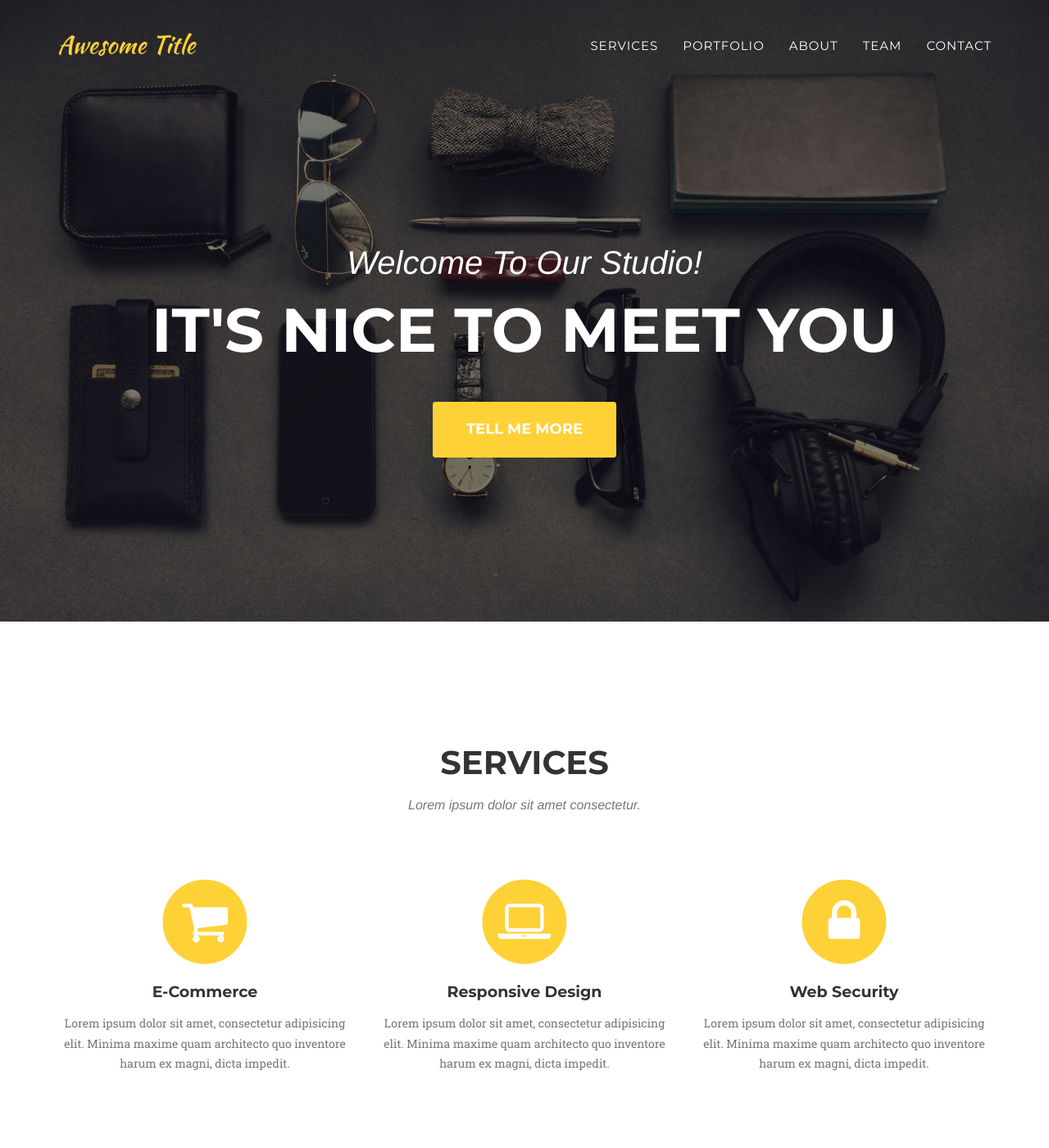
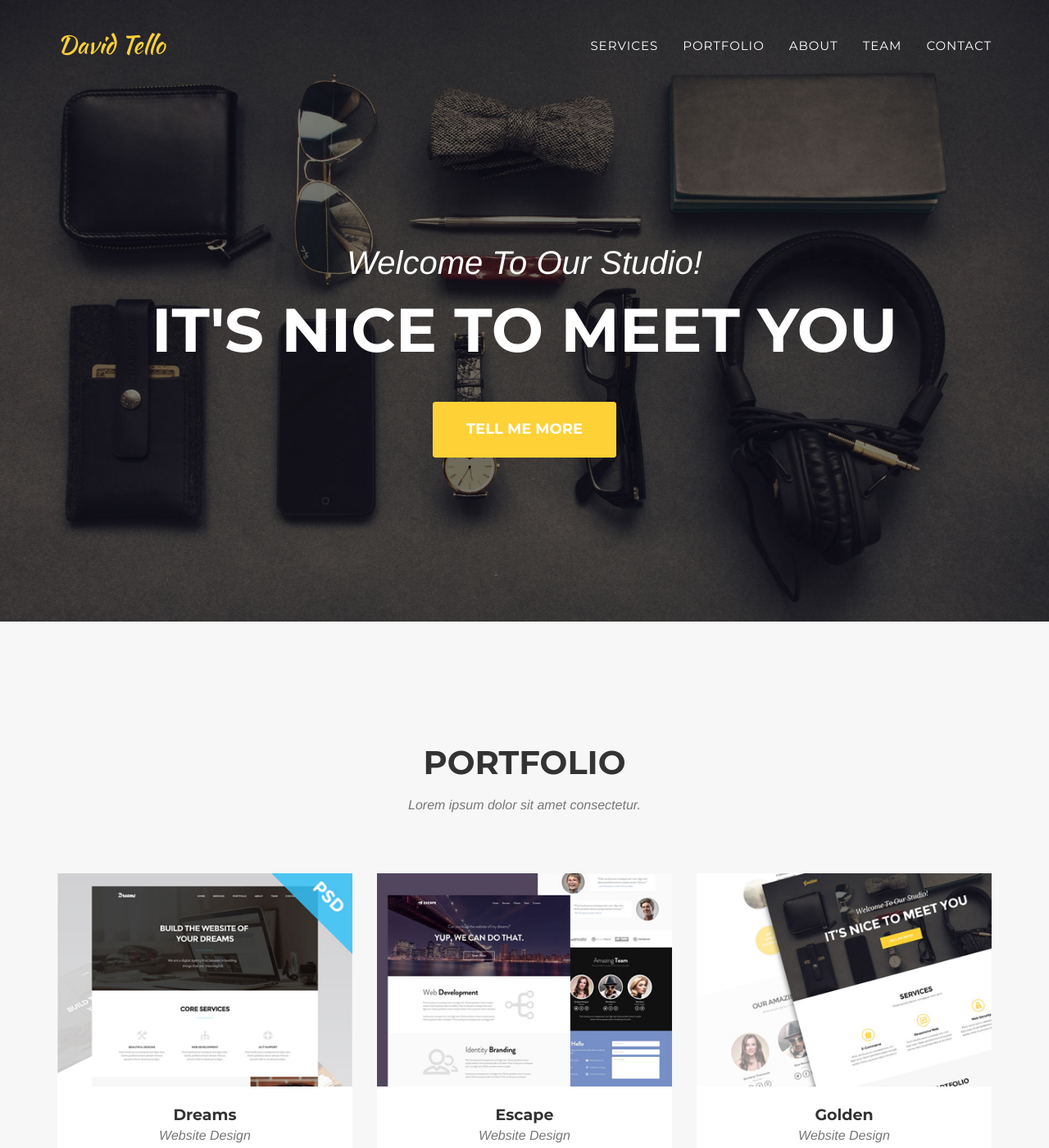
Before and after one commit to DavidTello1/Portfolio, a Jekyll site: the page built from index.html, in a window 1280 px wide and 1400 px high. Shown: the whole window at 82% size. Built offline with Jekyll 4.4.1, drawn with Linux system fonts in a browser that asks for light colours; some web fonts are replaced; some of the changed text lies outside the part shown.

Commit message:
removed unnecessary files

```diff
--- a/_config.yml
+++ b/_config.yml
@@ -1,64 +1,10 @@
-url: https://y7kim.github.io
-baseurl: /agency-jekyll-theme/
+url: https://davidtello1.github.io
+baseurl: /portfolio/
 
 # Site settings
-title: Awesome Title
-email: your-email@domain.com
+title: David Tello
+email: davidtellop@gmail.com
 description: "Write an awesome description for your new site here. You can edit this line in _config.yml. It will appear in your document head meta (for Google search results) and in your feed.xml site description."
-
-
-# Team names, titles and social links
-people:
-- name: Kay Garland
-  pic: 1
-  position: Lead Designer
-  social:
-    - title: twitter
-      url: #
-    - title: facebook
-      url: #
-    - title: stack-overflow
-      url: #
-
-- name: Larry Parker
-  pic: 2
-  position: Lead Marketer
-  social:
-    - title: twitter
-      url: #
-    - title: facebook
-      url: #
-    - title: linkedin
-      url: #
-
-- name: Diana Petersen
-  pic: 3
-  position: Lead Developer
-  social:
-    - title: twitter
-      url: #
-    - title: facebook
-      url: #
-    - title: google-plus
-      url: #
-
-# Social networks usernames (many more available: google-plus, flickr, dribbble, pinterest, instagram, tumblr, linkedin, etc.)
-social:
-  - title: twitter
-    url: http://twitter.com/jekyllrb
-  - title: facebook
-    url:
-  - title: stack-overflow
-    url: http://stackoverflow.com/questions/tagged/jekyll
-  - title: bitbucket
-    url: http://bitbucket.org/jekyll
-  - title: github
-    url: http://github.com/jekyll
-
-# Postal address (add as many lines as necessary)
-address:
-  - line: 3481 Melrose Place
-  - line: Beverly Hills, CA 90210
 
 # Build settings
 markdown: kramdown
--- a/_includes/clients.html
+++ /dev/null
@@ -1,27 +0,0 @@
-<!-- Clients Aside -->
-    <aside class="clients">
-        <div class="container">
-            <div class="row">
-                <div class="col-md-3 col-sm-6">
-                    <a href="#">
-                        <img src="img/logos/envato.jpg" class="img-responsive img-centered" alt="">
-                    </a>
-                </div>
-                <div class="col-md-3 col-sm-6">
-                    <a href="#">
-                        <img src="img/logos/designmodo.jpg" class="img-responsive img-centered" alt="">
-                    </a>
-                </div>
-                <div class="col-md-3 col-sm-6">
-                    <a href="#">
-                        <img src="img/logos/themeforest.jpg" class="img-responsive img-centered" alt="">
-                    </a>
-                </div>
-                <div class="col-md-3 col-sm-6">
-                    <a href="#">
-                        <img src="img/logos/creative-market.jpg" class="img-responsive img-centered" alt="">
-                    </a>
-                </div>
-            </div>
-        </div>
-    </aside>
--- a/_includes/contact.html
+++ /dev/null
@@ -1,43 +0,0 @@
-<section id="contact">
-        <div class="container">
-            <div class="row">
-                <div class="col-lg-12 text-center">
-                    <h2 class="section-heading">Contact Us</h2>
-                    <h3 class="section-subheading text-muted">Lorem ipsum dolor sit amet consectetur.</h3>
-                </div>
-            </div>
-            <div class="row">
-                <div class="col-lg-12">
-                    <form name="sentMessage" id="contactForm" novalidate>
-                        <div class="row">
-                            <div class="col-md-6">
-                                <div class="control-group form-group">
-                                    <input type="text" class="form-control" placeholder="Your Name *" id="name" required data-validation-required-message="Please enter your name.">
-                                    <p class="help-block text-danger"></p>
-                                </div>
-                                <div class="control-group form-group">
-                                    <input type="email" class="form-control" placeholder="Your Email *" id="email" required data-validation-required-message="Please enter your email address.">
-                                    <p class="help-block text-danger"></p>
-                                </div>
-                                <div class="control-group form-group">
-                                    <input type="tel" class="form-control" placeholder="Your Phone *" id="phone" required data-validation-required-message="Please enter your phone number.">
-                                    <p class="help-block text-danger"></p>
-                                </div>
-                            </div>
-                            <div class="col-md-6">
-                                <div class="control-group form-group">
-                                    <textarea class="form-control" placeholder="Your Message *" id="message" required data-validation-required-message="Please enter a message."></textarea>
-                                    <p class="help-block text-danger"></p>
-                                </div>
-                            </div>
-                            <div class="clearfix"></div>
-                            <div class="col-lg-12 text-center">
-                                <div id="success"></div>
-                                <button type="submit" class="btn btn-xl">Send Message</button>
-                            </div>
-                        </div>
-                    </form>
-                </div>
-            </div>
-        </div>
-    </section>
--- a/_includes/footer.html
+++ /dev/null
@@ -1,25 +0,0 @@
-  <footer>
-        <div class="container">
-            <div class="row">
-                <div class="col-md-4">
-                    <span class="copyright">Copyright &copy; {{ site.title }} {{ 'now' | date: "%Y" }}</span>
-                </div>
-                <div class="col-md-4">
-                    <ul class="list-inline social-buttons">
-                        {% for network in site.social %}
-                        <li><a href="{{ network.url }}"><i class="fa fa-{{ network.title }}"></i></a>
-                        </li>
-                        {% endfor %}
-                    </ul>
-                </div>
-                <div class="col-md-4">
-                    <ul class="list-inline quicklinks">
-                        <li><a href="#">Privacy Policy</a>
-                        </li>
-                        <li><a href="#">Terms of Use</a>
-                        </li>
-                    </ul>
-                </div>
-            </div>
-        </div>
-    </footer>
--- a/_includes/services.html
+++ /dev/null
@@ -1,37 +0,0 @@
-<!-- Services Section -->
-    <section id="services">
-        <div class="container">
-            <div class="row">
-                <div class="col-lg-12 text-center">
-                    <h2 class="section-heading">Services</h2>
-                    <h3 class="section-subheading text-muted">Lorem ipsum dolor sit amet consectetur.</h3>
-                </div>
-            </div>
-            <div class="row text-center">
-                <div class="col-md-4">
-                    <span class="fa-stack fa-4x">
-                        <i class="fa fa-circle fa-stack-2x text-primary"></i>
-                        <i class="fa fa-shopping-cart fa-stack-1x fa-inverse"></i>
-                    </span>
-                    <h4 class="service-heading">E-Commerce</h4>
-                    <p class="text-muted">Lorem ipsum dolor sit amet, consectetur adipisicing elit. Minima maxime quam architecto quo inventore harum ex magni, dicta impedit.</p>
-                </div>
-                <div class="col-md-4">
-                    <span class="fa-stack fa-4x">
-                        <i class="fa fa-circle fa-stack-2x text-primary"></i>
-                        <i class="fa fa-laptop fa-stack-1x fa-inverse"></i>
-                    </span>
-                    <h4 class="service-heading">Responsive Design</h4>
-                    <p class="text-muted">Lorem ipsum dolor sit amet, consectetur adipisicing elit. Minima maxime quam architecto quo inventore harum ex magni, dicta impedit.</p>
-                </div>
-                <div class="col-md-4">
-                    <span class="fa-stack fa-4x">
-                        <i class="fa fa-circle fa-stack-2x text-primary"></i>
-                        <i class="fa fa-lock fa-stack-1x fa-inverse"></i>
-                    </span>
-                    <h4 class="service-heading">Web Security</h4>
-                    <p class="text-muted">Lorem ipsum dolor sit amet, consectetur adipisicing elit. Minima maxime quam architecto quo inventore harum ex magni, dicta impedit.</p>
-                </div>
-            </div>
-        </div>
-    </section>
--- a/_includes/team.html
+++ /dev/null
@@ -1,37 +0,0 @@
-<!-- Team Section -->
-    <section id="team" class="bg-light-gray">
-        <div class="container">
-            <div class="row">
-                <div class="col-lg-12 text-center">
-                    <h2 class="section-heading">Our Amazing Team</h2>
-                    <h3 class="section-subheading text-muted">Lorem ipsum dolor sit amet consectetur.</h3>
-                </div>
-            </div>
-            <div class="row">
-                {% for member in site.people %}
-                <div class="col-sm-4">
-                    <div class="team-member">
-                        <img src="img/team/{{ member.pic }}.jpg" class="img-responsive img-circle" alt="">
-                        <h4>{{ member.name }}</h4>
-                        <p class="text-muted">{{ member.position }}</p>
-                        <ul class="list-inline social-buttons">
-                            {% for network in member.social %}
-                            <li>
-                                <a href="{{ network.url }}">
-                                    <i class="fa fa-{{ network.title }}"></i>
-                                </a>
-                            </li>
-                            {% endfor %}
-
-                        </ul>
-                    </div>
-                </div>
-                {% endfor %}
-            </div>
-            <div class="row">
-                <div class="col-lg-8 col-lg-offset-2 text-center">
-                    <p class="large text-muted">Lorem ipsum dolor sit amet, consectetur adipisicing elit. Aut eaque, laboriosam veritatis, quos non quis ad perspiciatis, totam corporis ea, alias ut unde.</p>
-                </div>
-            </div>
-        </div>
-    </section>
--- a/_layouts/default.html
+++ b/_layouts/default.html
@@ -7,13 +7,8 @@
     <body id="page-top" class="index">
 
     {% include header.html %}
-    {% include services.html %}
     {% include portfolio_grid.html %}
     {% include about.html %}
-    {% include team.html %}
-    {% include clients.html %}
-    {% include contact.html %}
-    {% include footer.html %}
     {% include modals.html %}
     {% include js.html %}
 
```
